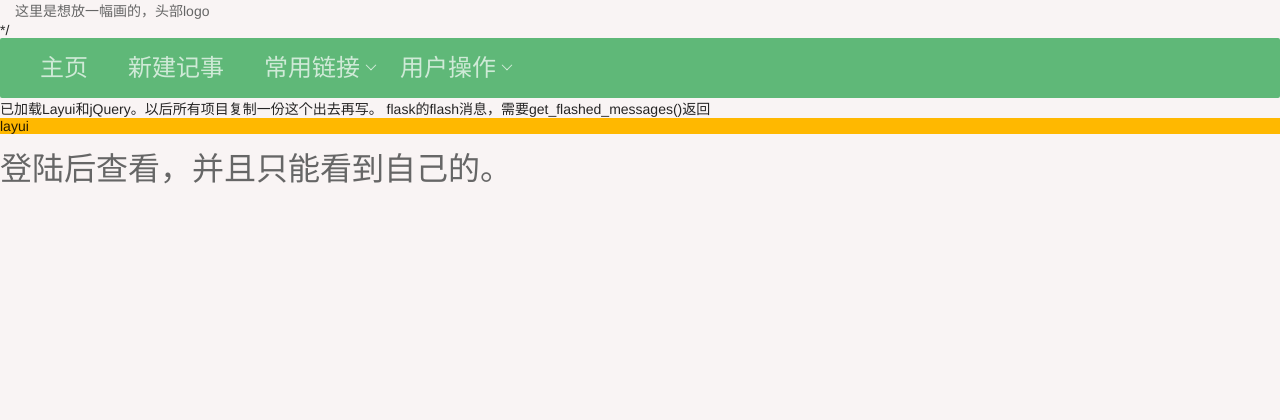
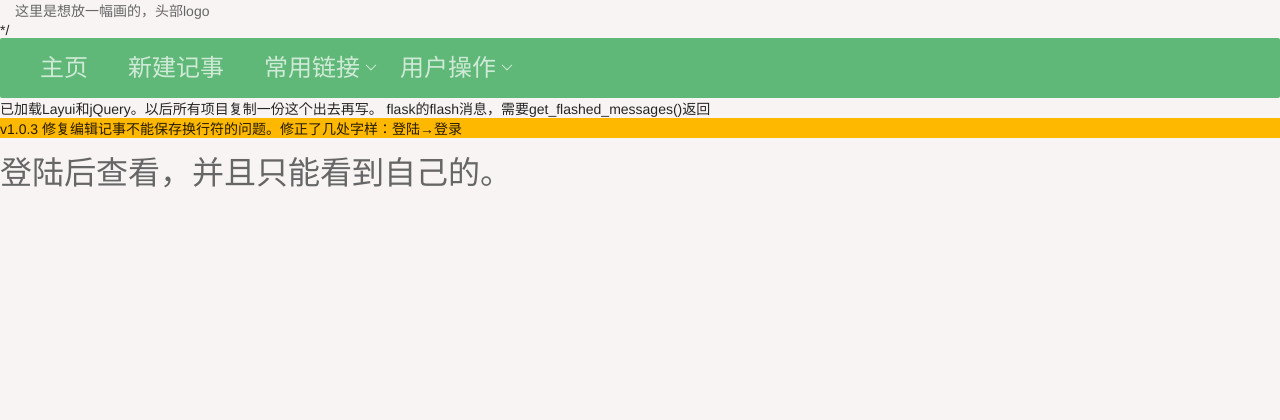
Before and after one commit to liyitong3/recordthings, a Flask app: page / in a window 1280 px wide. Shown: the top 420 px of the page. Run offline with Flask 3, Linux system fonts and the light colour scheme; data comes from the database, SQL or seed files in the repository.

```diff
--- a/templates/zhuye_nologin.html
+++ b/templates/zhuye_nologin.html
@@ -8,7 +8,7 @@
 {% include "base/headbar.html" %}
 {% include"base/daohang.html" %}
 <div class="layui-text2">已加载Layui和jQuery。以后所有项目复制一份这个出去再写。 flask的flash消息，需要get_flashed_messages()返回</div>
-<div class="layui-btn-warm">layui</div>
+<div class="layui-btn-warm">v1.0.3 修复编辑记事不能保存换行符的问题。修正了几处字样：登陆→登录</div>
 <div class="layui-text" style="font-size: 32px; margin-top: 10px;">登陆后查看，并且只能看到自己的。</div>
 <div class="container">
     {% for message in get_flashed_messages() %}
```
